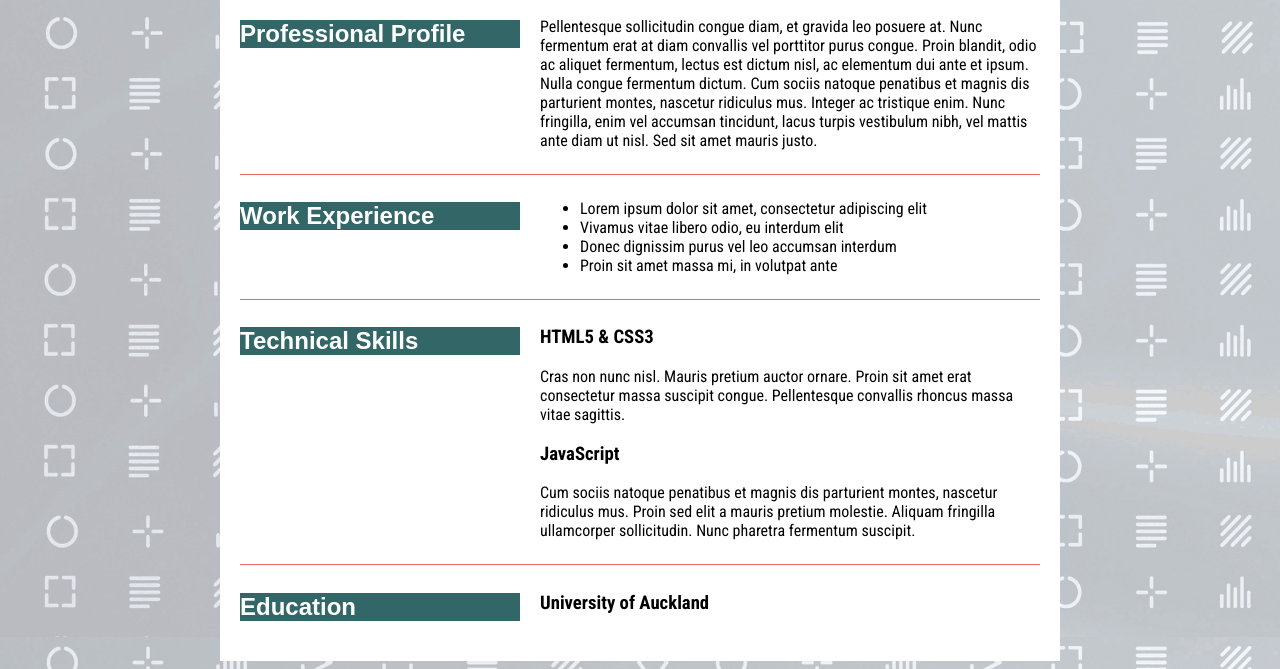
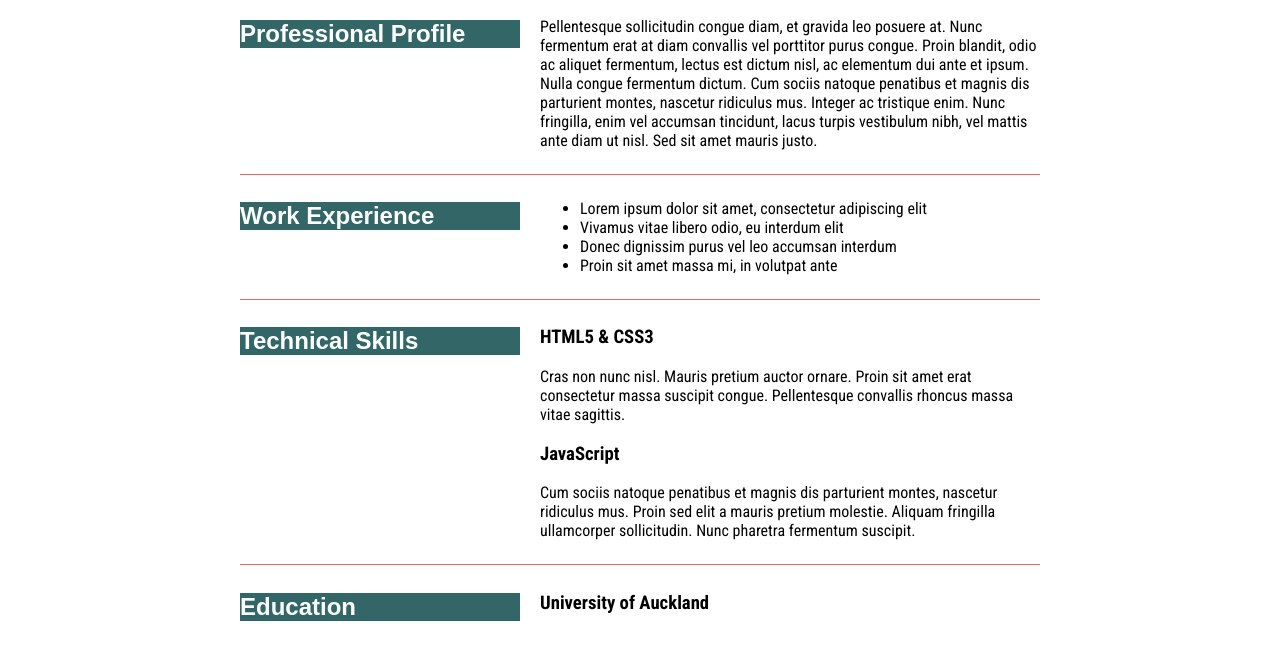
Before and after one commit to clarakim/resume-exercise, a plain HTML site: page index.html in a window 1280 px wide. Shown: the part 363-1032 px from the top of the page. Drawn offline with Linux system fonts and the light colour scheme.

Commit message:
background removed

```diff
--- a/stylesheet.css
+++ b/stylesheet.css
@@ -9,7 +9,7 @@
   body
   {
   font-family: 'Roboto Condensed', sans-serif;
-  background: url("Backdrop_col8.png");
+
   background-size: 1800px 1000px;
   background-origin:0.95;
 
```
